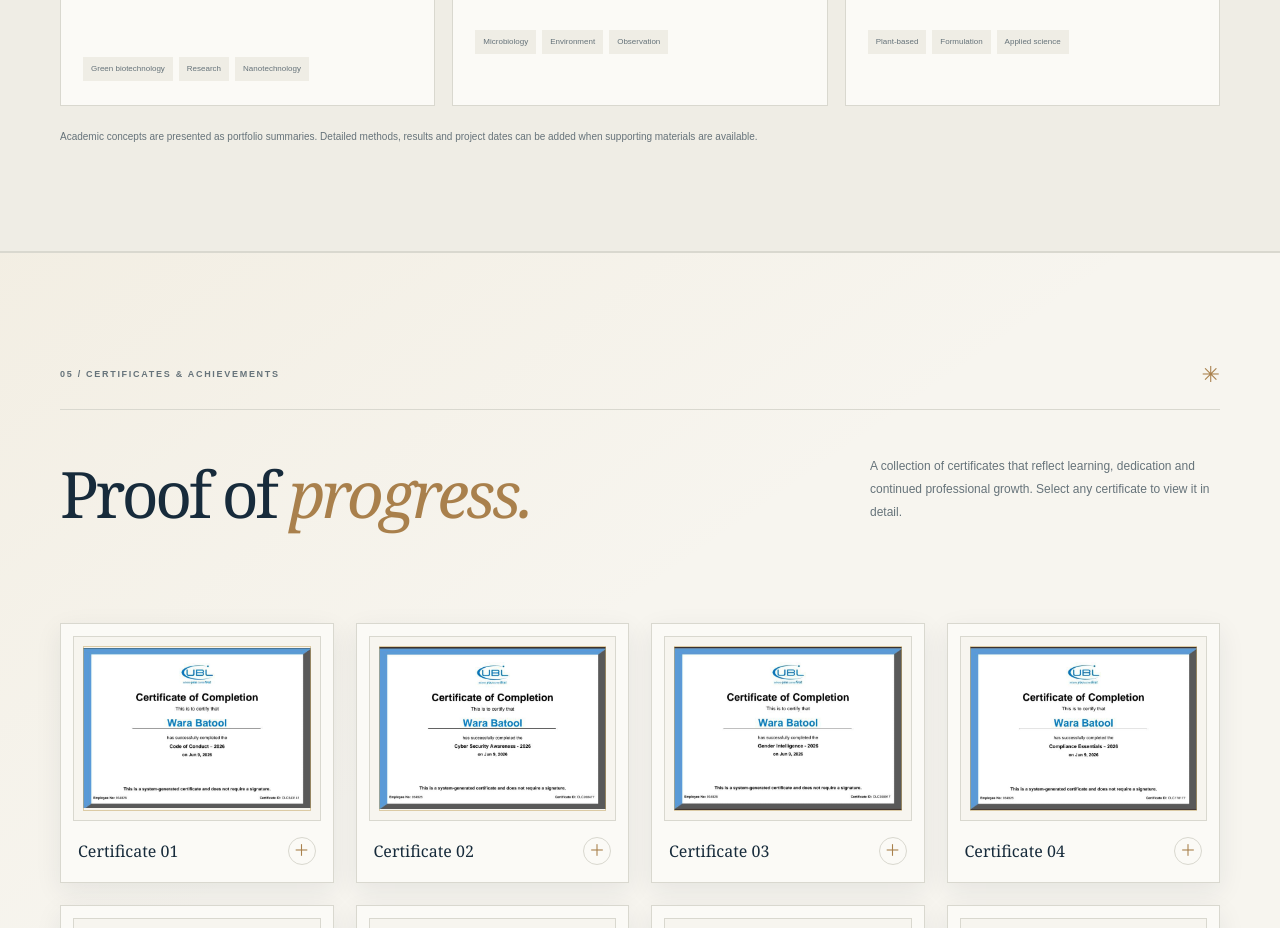
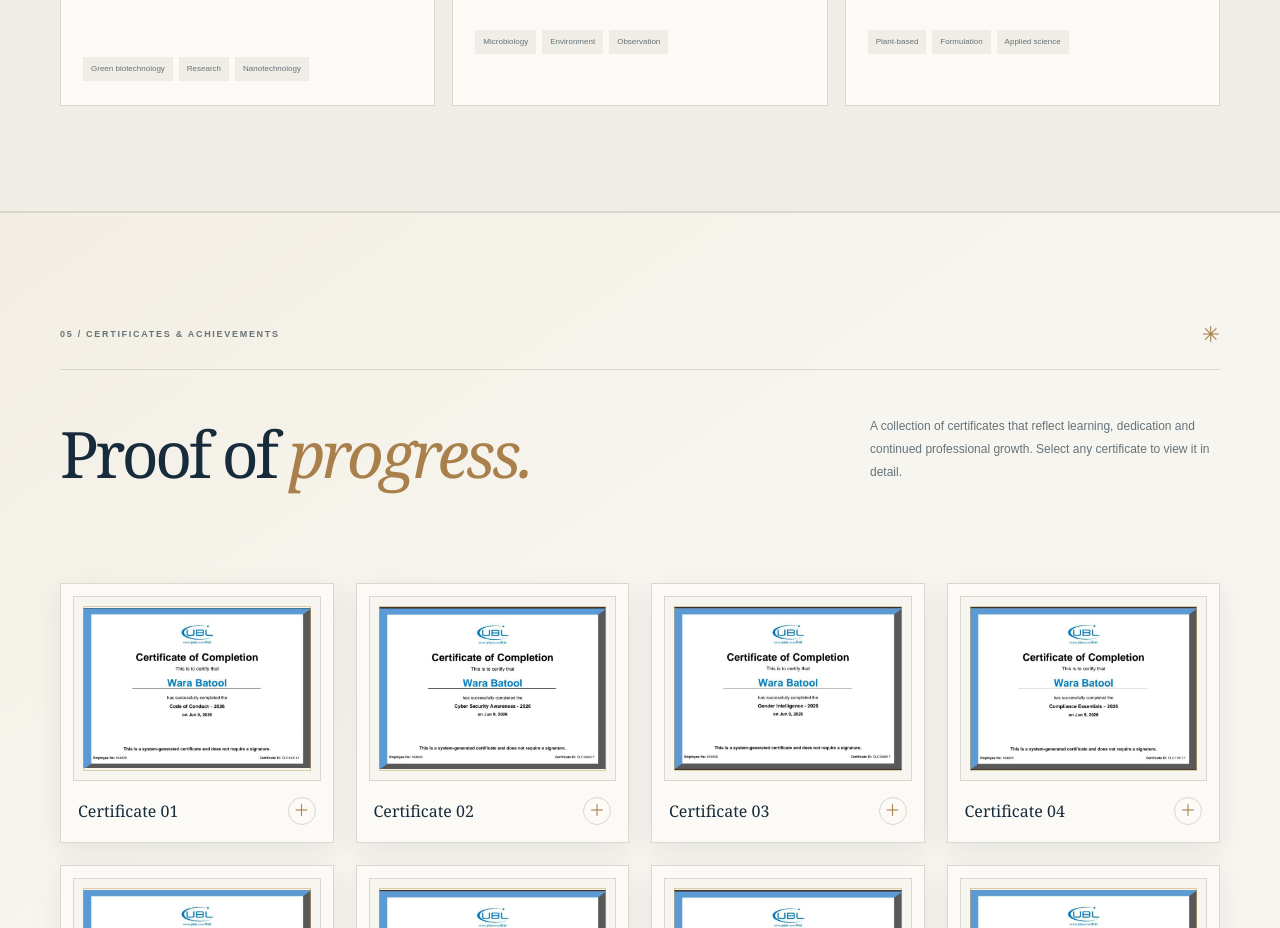
Before and after one commit to Syed-Salman-Naqvi/Wara-Batool-Portfolio, a Next.js app: page / in a window 1280 px wide. Shown: the part 4440-5368 px from the top of the page. Built offline with nearby package versions, Linux system fonts and the light colour scheme.

Commit message:
Remove academic project disclaimer

```diff
--- a/app/page.tsx
+++ b/app/page.tsx
@@ -108,7 +108,7 @@ export default function Home() {
       </section>
       <section className="work-section" id="work"><div className="section-wrap content-section"><div className="section-heading"><span className="section-index">04 / SELECTED WORK</span><span className="section-decor">↗</span></div><div className="section-title-row"><h2>Ideas, research<br />& <em>exploration.</em></h2><p>A selection of academic work and concepts that reflect my interest in biotechnology, microorganisms and practical applications of science.</p></div>
         <div className="project-filters" aria-label="Filter projects">{["All", "Research", "Microbiology", "Applied science"].map(item => <button className={filter === item ? "filter active" : "filter"} onClick={() => setFilter(item)} key={item}>{item}</button>)}</div>
-        <div className="projects-grid">{visibleProjects.map(project => <article className="project-card" key={project.n}><div className={"project-visual project-visual-" + project.n}>{project.n === "01" && <img className="project-image" src="/G-img-1.jpg" alt="Notebook 1 project image" loading="lazy" />}{project.n === "02" && <img className="project-image" src="/G-img-2.jpg" alt="Notebook 2 project image" loading="lazy" />}{project.n === "03" && <img className="project-image" src="/G-img-3.jpg" alt="Notebook 3 project image" loading="lazy" />}<span className="project-visual-bottom">WARA BATOOL · STUDY & RESEARCH</span></div><div className="project-content"><span className="project-category">{project.category}</span><h3>{project.title}</h3><p>{project.desc}</p><div className="project-tags">{project.tags.map(tag => <span key={tag}>{tag}</span>)}</div></div></article>)}</div><p className="project-disclaimer">Academic concepts are presented as portfolio summaries. Detailed methods, results and project dates can be added when supporting materials are available.</p>
+        <div className="projects-grid">{visibleProjects.map(project => <article className="project-card" key={project.n}><div className={"project-visual project-visual-" + project.n}>{project.n === "01" && <img className="project-image" src="/G-img-1.jpg" alt="Notebook 1 project image" loading="lazy" />}{project.n === "02" && <img className="project-image" src="/G-img-2.jpg" alt="Notebook 2 project image" loading="lazy" />}{project.n === "03" && <img className="project-image" src="/G-img-3.jpg" alt="Notebook 3 project image" loading="lazy" />}<span className="project-visual-bottom">WARA BATOOL · STUDY & RESEARCH</span></div><div className="project-content"><span className="project-category">{project.category}</span><h3>{project.title}</h3><p>{project.desc}</p><div className="project-tags">{project.tags.map(tag => <span key={tag}>{tag}</span>)}</div></div></article>)}</div>
       </div></section>
       <section className="certificates-section" id="certificates"><div className="section-wrap content-section"><div className="section-heading"><span className="section-index">05 / CERTIFICATES & ACHIEVEMENTS</span><span className="section-decor">✳</span></div><div className="section-title-row"><h2>Proof of <em>progress.</em></h2><p>A collection of certificates that reflect learning, dedication and continued professional growth. Select any certificate to view it in detail.</p></div><div className="certificate-grid">{certificates.map((certificate, i) => <button className="certificate-card" type="button" key={certificate.number} onClick={() => setActiveCertificate(i)} aria-label={`Open ${certificate.title}`} style={{ animationDelay: `${i * 70}ms` }}><span className="certificate-frame"><img src={certificate.src} alt={certificate.title} loading="lazy" /><span className="certificate-zoom" aria-hidden="true">↗</span></span><span className="certificate-card-caption"><span><strong>{certificate.title}</strong></span><span className="certificate-open" aria-hidden="true">＋</span></span></button>)}</div></div></section>
       <section className="section-wrap content-section education-section" id="education"><div className="section-heading"><span className="section-index">05 / EDUCATION & CREDENTIALS</span><span className="section-decor">✳</span></div><div className="education-grid"><div><h2>Built on a<br /><em>strong foundation.</em></h2><p className="education-intro">A foundation in biological science, with an ongoing commitment to professional learning.</p></div><div className="education-list"><article className="education-item"><span className="education-year">2022 — 2025</span><div><h3>Bachelor’s Degree in Biotechnology</h3><p>University of Karachi</p><span>Karachi, Pakistan</span></div><strong>CGPA 3.25</strong></article><article className="education-item credential-item"><span className="education-year">2024</span><div><h3>2nd International Conference for Biotechnology</h3><p>Department of Biotechnology, University of Karachi</p><span>Conference participation</span></div></article><article className="education-item credential-item"><span className="education-year">2022</span><div><h3>Biosafety & Biosecurity for Young Scientists</h3><p>Department of Biotechnology, University of Karachi</p><span>Training / certificate</span></div></article></div></div></section>
```
